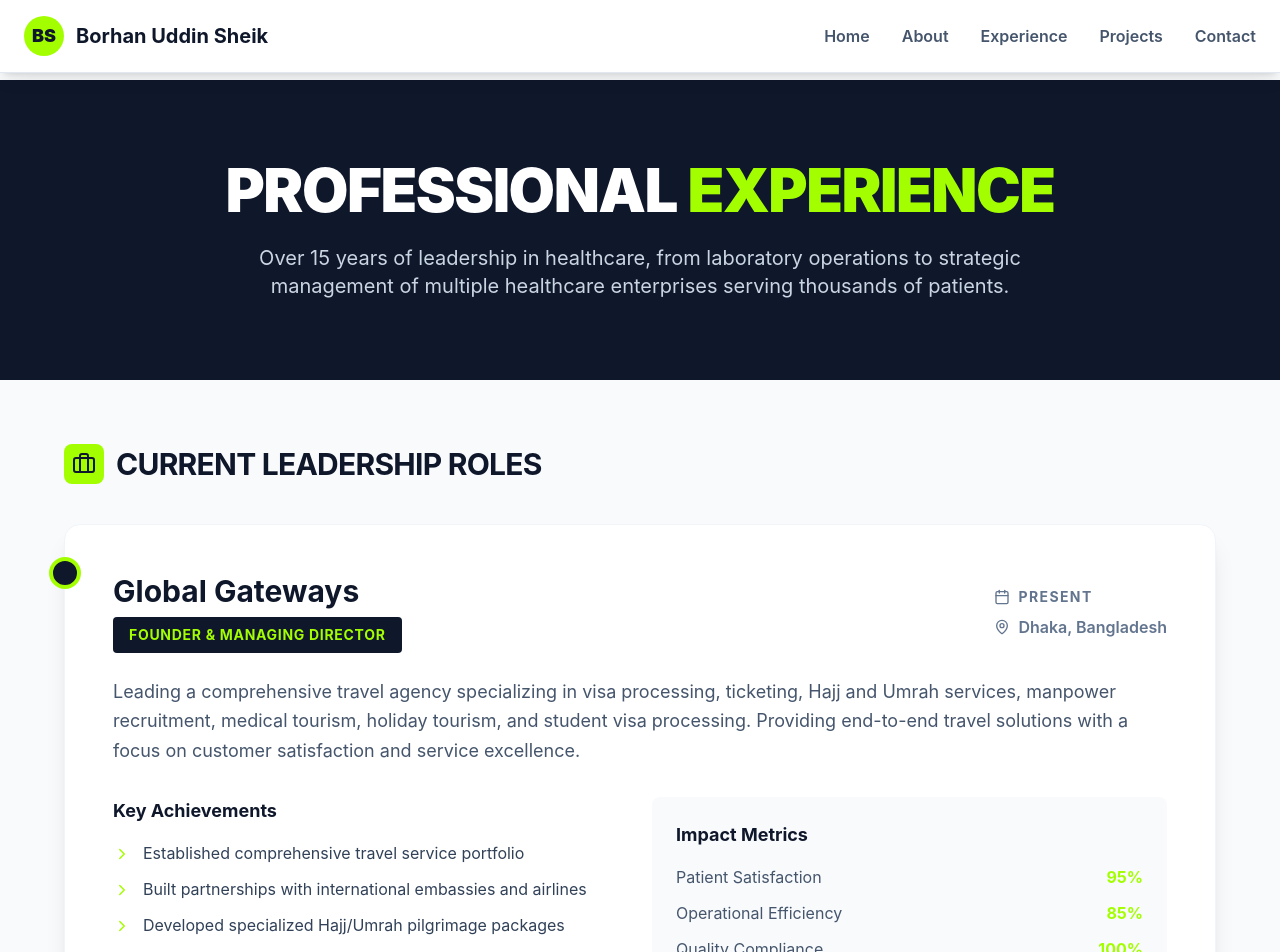
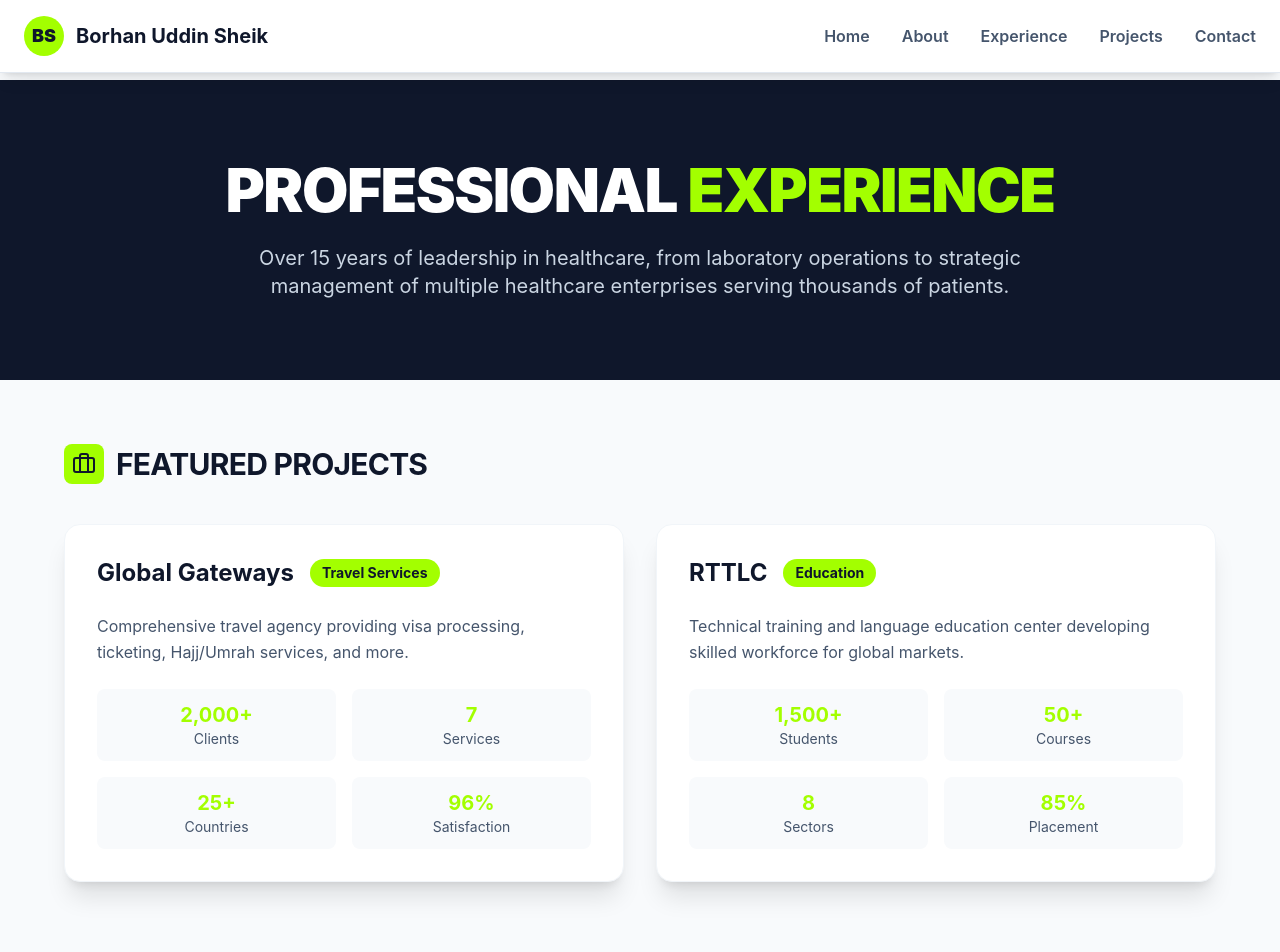
Before and after one commit to YeasineDewan/Borhan-Uddin-Sheik-portfolio, a React (Vite) app: page /experience in a window 1280 px wide. Shown: the top 952 px of the page. Built offline with nearby package versions, Linux system fonts and the light colour scheme.

Commit message:
Add featured projects section to Experience page with Global Gateways and RTTLC metrics

```diff
--- a/src/pages/Experience.tsx
+++ b/src/pages/Experience.tsx
@@ -35,7 +35,13 @@ function ExperienceContent() {
         "Built partnerships with international embassies and airlines",
         "Developed specialized Hajj/Umrah pilgrimage packages",
         "Created streamlined visa processing systems"
-      ]
+      ],
+      metrics: {
+        clients: "2,000+",
+        services: "7",
+        countries: "25+",
+        satisfaction: "96%"
+      }
     },
     {
       title: "Raabed Technical Training and Language Center (RTTLC)",
@@ -48,7 +54,13 @@ function ExperienceContent() {
         "Developed internationally recognized curriculum standards",
         "Created Singapore collaboration framework for quality assurance",
         "Built pathways for overseas employment in Europe, Middle East, and Asia"
-      ]
+      ],
+      metrics: {
+        students: "1,500+",
+        courses: "50+",
+        sectors: "8",
+        placement: "85%"
+      }
     },
     {
       title: "Medicheck Medical Services",
@@ -140,6 +152,76 @@ function ExperienceContent() {
 
       <div className="container mx-auto px-6 py-16">
         <div className="max-w-6xl mx-auto">
+
+          {/* Featured Projects */}
+          <motion.section {...fadeIn} className="mb-20">
+            <div className="flex items-center gap-3 mb-10">
+              <div className="p-2 bg-[#a3ff00] rounded-lg">
+                <Briefcase size={24} />
+              </div>
+              <h3 className="text-3xl font-bold uppercase tracking-tight">Featured Projects</h3>
+            </div>
+
+            <div className="grid lg:grid-cols-2 gap-8 mb-12">
+              {/* Global Gateways */}
+              <div className="bg-white p-8 rounded-2xl shadow-xl border border-slate-100">
+                <div className="flex items-center gap-4 mb-6">
+                  <h4 className="text-2xl font-bold text-slate-900">Global Gateways</h4>
+                  <span className="bg-[#a3ff00] text-slate-900 px-3 py-1 rounded-full text-sm font-bold">Travel Services</span>
+                </div>
+                <p className="text-slate-600 leading-relaxed mb-6">
+                  Comprehensive travel agency providing visa processing, ticketing, Hajj/Umrah services, and more.
+                </p>
+                <div className="grid grid-cols-2 gap-4">
+                  <div className="bg-slate-50 p-3 rounded-lg text-center">
+                    <div className="text-xl font-bold text-[#a3ff00]">2,000+</div>
+                    <div className="text-slate-600 text-sm">Clients</div>
+                  </div>
+                  <div className="bg-slate-50 p-3 rounded-lg text-center">
+                    <div className="text-xl font-bold text-[#a3ff00]">7</div>
+                    <div className="text-slate-600 text-sm">Services</div>
+                  </div>
+                  <div className="bg-slate-50 p-3 rounded-lg text-center">
+                    <div className="text-xl font-bold text-[#a3ff00]">25+</div>
+                    <div className="text-slate-600 text-sm">Countries</div>
+                  </div>
+                  <div className="bg-slate-50 p-3 rounded-lg text-center">
+                    <div className="text-xl font-bold text-[#a3ff00]">96%</div>
+                    <div className="text-slate-600 text-sm">Satisfaction</div>
+                  </div>
+                </div>
+              </div>
+
+              {/* RTTLC */}
+              <div className="bg-white p-8 rounded-2xl shadow-xl border border-slate-100">
+                <div className="flex items-center gap-4 mb-6">
+                  <h4 className="text-2xl font-bold text-slate-900">RTTLC</h4>
+                  <span className="bg-[#a3ff00] text-slate-900 px-3 py-1 rounded-full text-sm font-bold">Education</span>
+                </div>
+                <p className="text-slate-600 leading-relaxed mb-6">
+                  Technical training and language education center developing skilled workforce for global markets.
+                </p>
+                <div className="grid grid-cols-2 gap-4">
+                  <div className="bg-slate-50 p-3 rounded-lg text-center">
+                    <div className="text-xl font-bold text-[#a3ff00]">1,500+</div>
+                    <div className="text-slate-600 text-sm">Students</div>
+                  </div>
+                  <div className="bg-slate-50 p-3 rounded-lg text-center">
+                    <div className="text-xl font-bold text-[#a3ff00]">50+</div>
+                    <div className="text-slate-600 text-sm">Courses</div>
+                  </div>
+                  <div className="bg-slate-50 p-3 rounded-lg text-center">
+                    <div className="text-xl font-bold text-[#a3ff00]">8</div>
+                    <div className="text-slate-600 text-sm">Sectors</div>
+                  </div>
+                  <div className="bg-slate-50 p-3 rounded-lg text-center">
+                    <div className="text-xl font-bold text-[#a3ff00]">85%</div>
+                    <div className="text-slate-600 text-sm">Placement</div>
+                  </div>
+                </div>
+              </div>
+            </div>
+          </motion.section>
 
           {/* Current Leadership */}
           <motion.section
```
Also changed, not shown: 1 other file (tests, documents, lock files or other folders).
